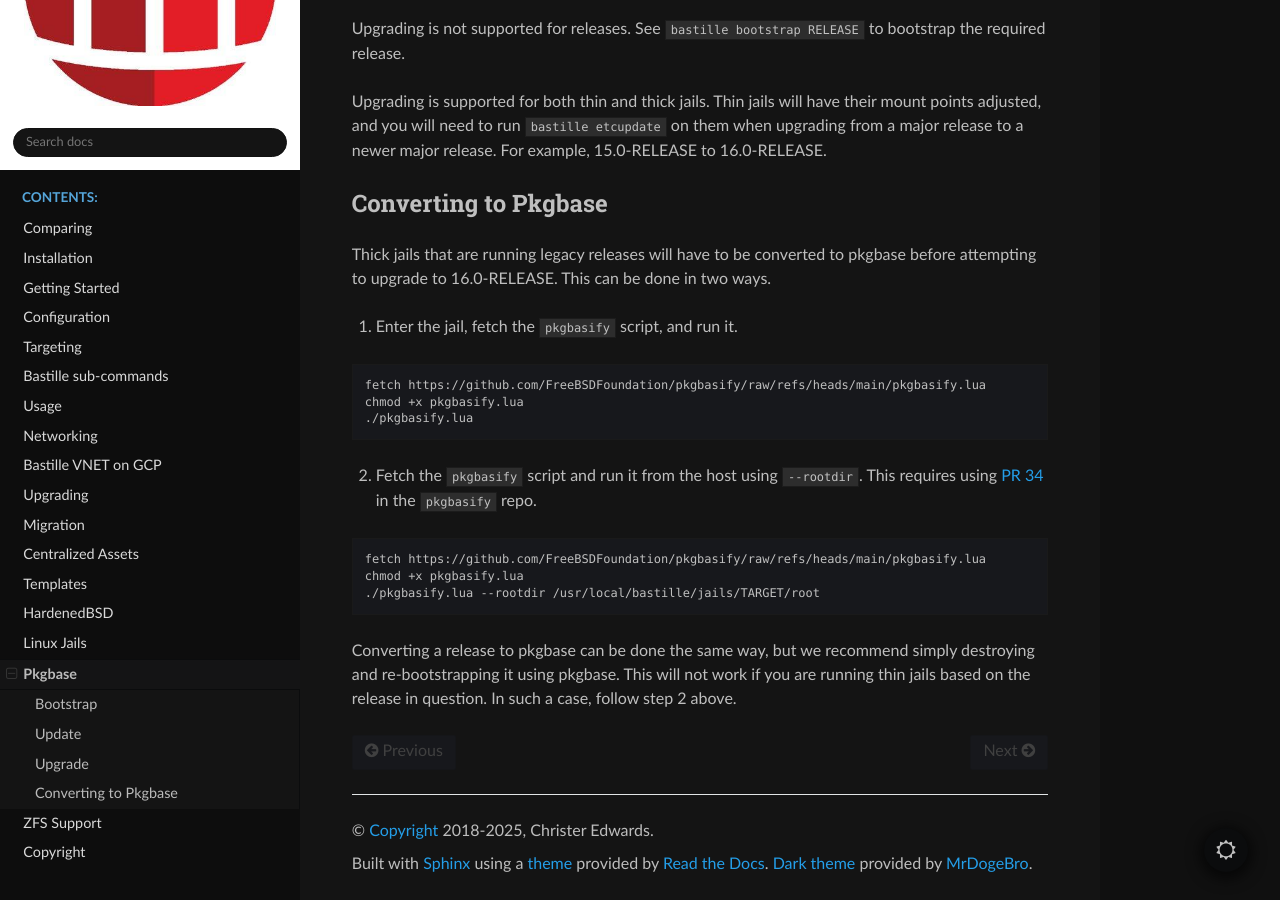
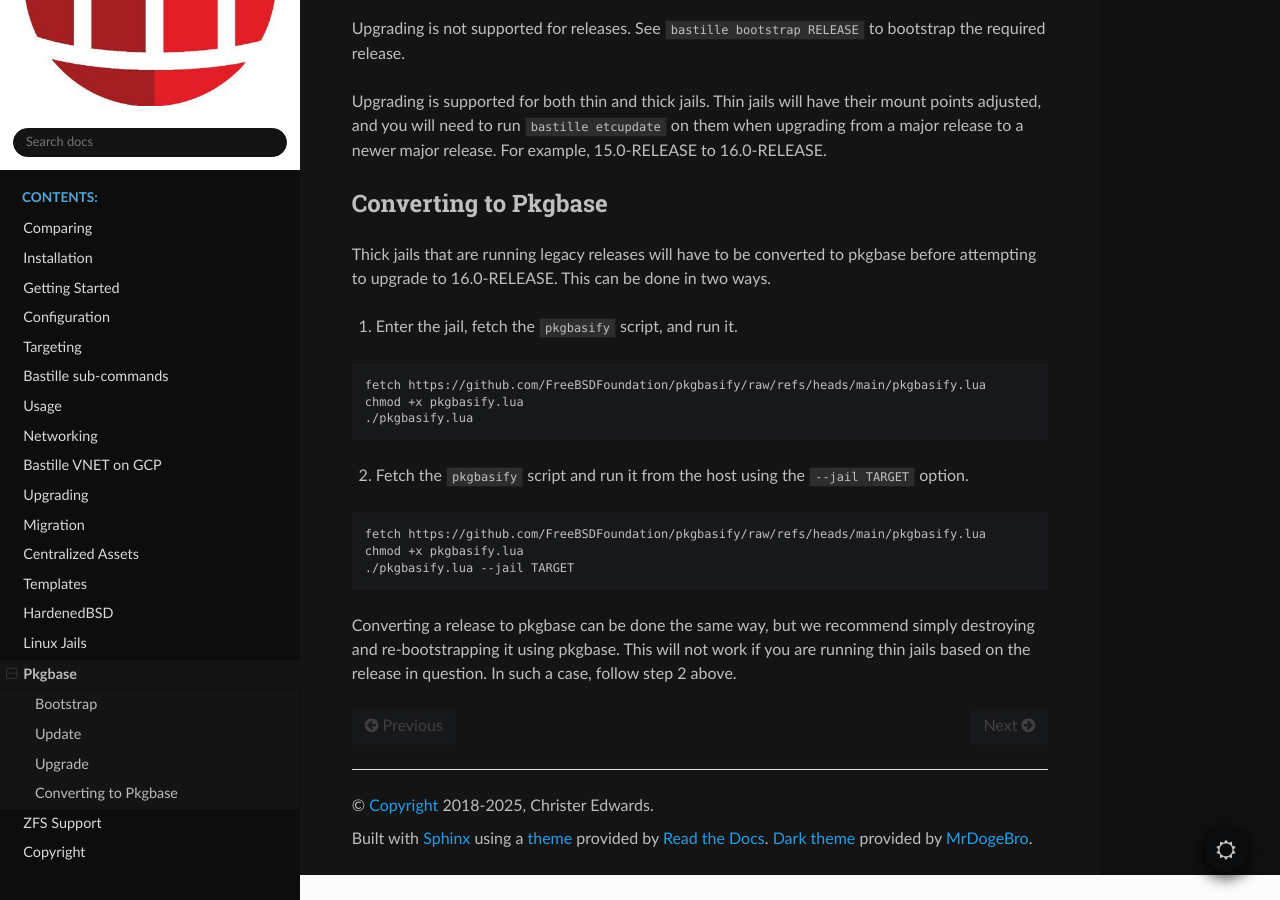
Before and after one commit to BastilleBSD/bastille, a Sphinx documentation site: the page built from docs/chapters/pkgbase.rst, in a window 1280 px wide and 900 px high, scrolled down 747 px. Built offline with Sphinx 7.4.7 and the Read the Docs theme 3.1.0, drawn with Linux system fonts in a browser that asks for light colours.

Commit message:
docs: pkgbase: update for —-jail

```diff
--- a/docs/chapters/pkgbase.rst
+++ b/docs/chapters/pkgbase.rst
@@ -52,14 +52,14 @@ before attempting to upgrade to 16.0-RELEASE. This can be done in two ways.
      chmod +x pkgbasify.lua
      ./pkgbasify.lua
 
-2. Fetch the ``pkgbasify`` script and run it from the host using ``--rootdir``.
-   This requires using `PR 34 <https://github.com/FreeBSDFoundation/pkgbasify/pull/34>`_ in the ``pkgbasify`` repo.
+2. Fetch the ``pkgbasify`` script and run it from the host using the ``--jail TARGET``
+   option.
 
 .. code-block:: shell
 
      fetch https://github.com/FreeBSDFoundation/pkgbasify/raw/refs/heads/main/pkgbasify.lua
      chmod +x pkgbasify.lua
-     ./pkgbasify.lua --rootdir /usr/local/bastille/jails/TARGET/root
+     ./pkgbasify.lua --jail TARGET
 
 Converting a release to pkgbase can be done the same way, but we recommend simply destroying
 and re-bootstrapping it using pkgbase. This will not work if you are running thin jails
```
